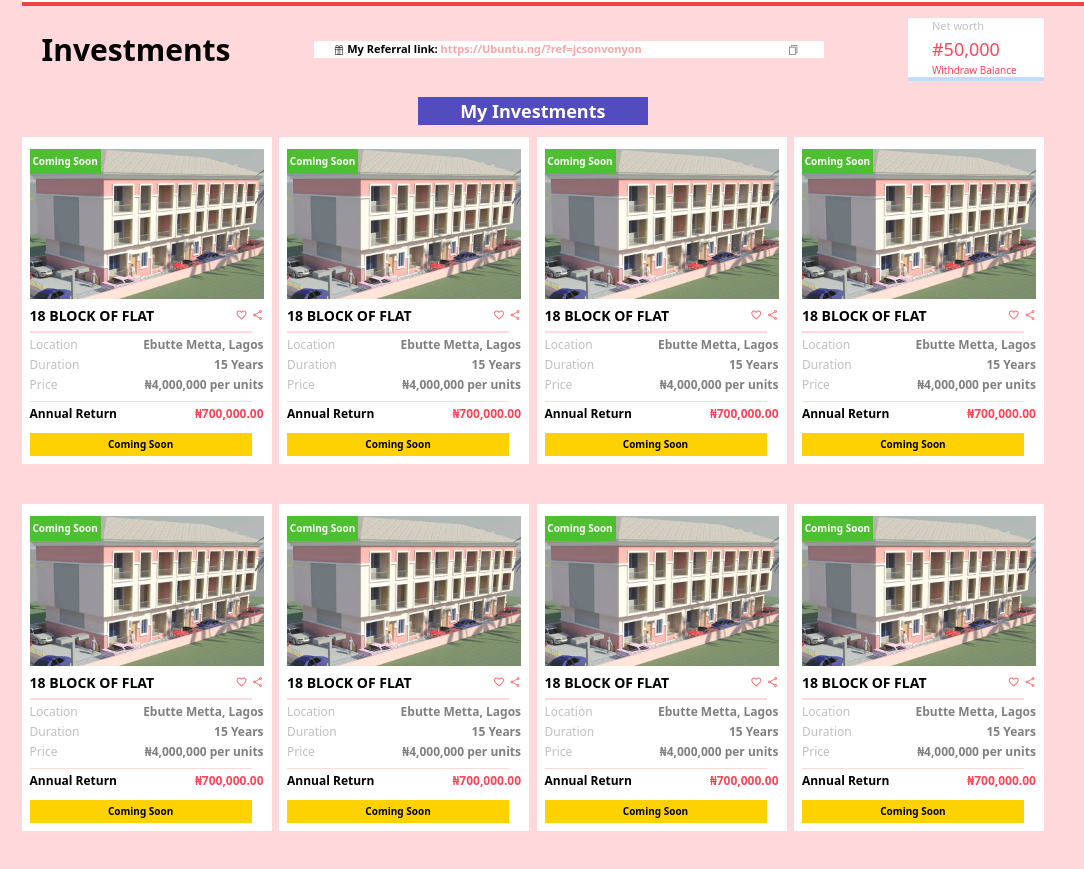
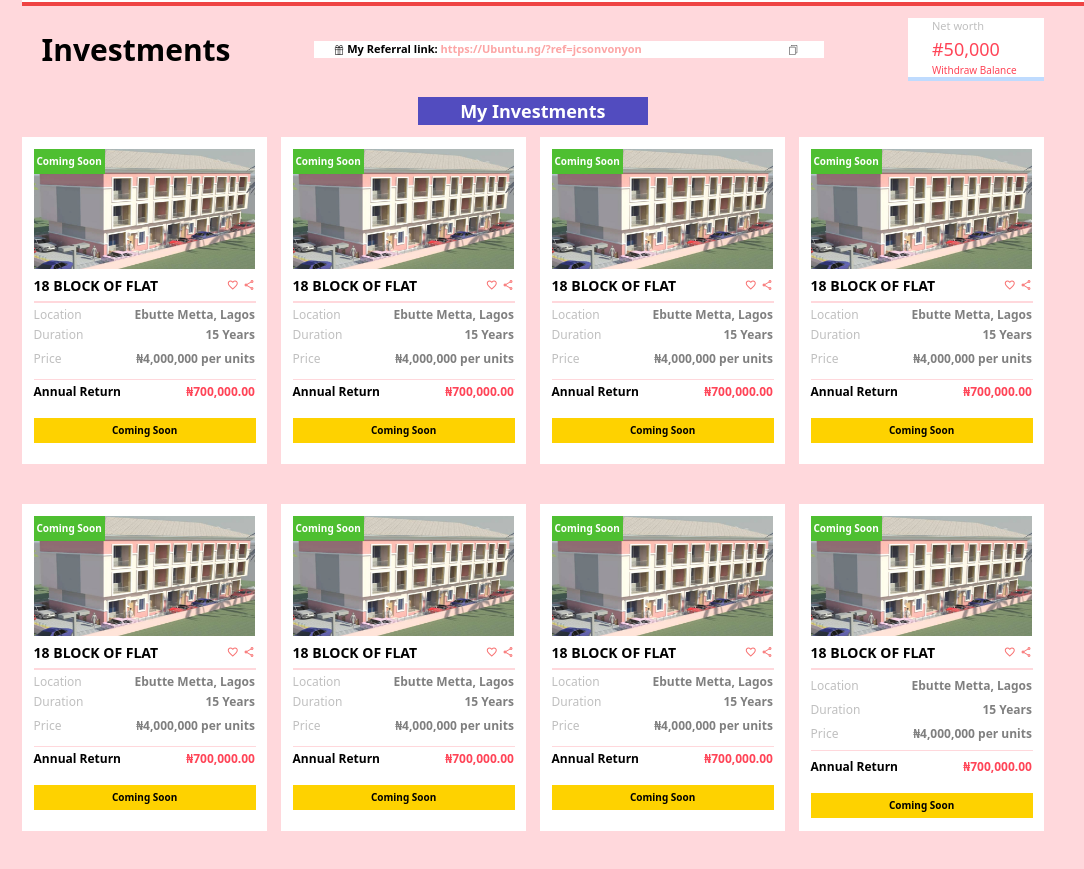
Before and after one commit to saheedibrahim/ubuntu-project, a website: page page_6.html in a window 1280 px wide. Shown: the part 57-926 px from the top of the page, 196-1280 px from the left. Drawn offline with nearby package versions, Linux system fonts and the light colour scheme.

Commit message:
edit page 6

```diff
--- a/page_6.html
+++ b/page_6.html
@@ -167,9 +167,9 @@
             </div>
             <section>
                 <div class=" flex justify-between">
-                    <div class="bg-white px-2 pt-3 h-327pix w-250pix">
+                    <div class="bg-white px-3 py-3 h-327pix w-[24%]">
                         <p class="relative">
-                            <img src="./img/building.jpg" alt="">
+                            <img src="./img/building.jpg" class="h-[7.5rem] w-full" alt="">
                             <button class="bg-vaultColor text-white absolute left-0 top-0 text-10pix font-semibold w-71pix h-25">Coming Soon</button>
                         </p>
                         <div class="flex justify-between py-1">
@@ -180,18 +180,18 @@
                         <p class="w-222pix h-2pix bg-bodyColor"></p>
                         <div>
                             <p class="flex justify-between py-1"><span class="text-xs text-textColP">Location</span><span class="text-xs text-boxText font-semibold">Ebutte Metta, Lagos</span></p>
-                            <p class="flex justify-between pb-1"><span class="text-xs text-textColP">Duration</span><span class="text-xs text-boxText font-semibold">15 Years</span></p>
-                            <p class="flex justify-between pb-1"><span class="text-xs text-textColP">Price</span><span class="text-xs text-boxText font-semibold">₦4,000,000 per units</span></p>
+                            <p class="flex justify-between pb-2"><span class="text-xs text-textColP">Duration</span><span class="text-xs text-boxText font-semibold">15 Years</span></p>
+                            <p class="flex justify-between pb-2"><span class="text-xs text-textColP">Price</span><span class="text-xs text-boxText font-semibold">₦4,000,000 per units</span></p>
                             <p class="w-222pix h-1pix bg-bodyColor my-1"></p>
                             <p class="flex justify-between pb-2"><span class="text-xs text-black font-semibold">Annual Return</span><span class="text-xs text-bodyColors font-semibold">₦700,000.00</span></p>
                         </div>
-                        <div>
-                            <button class="bg-img1 text-10pix font-bold w-222pix py-1">Coming Soon</button>
+                        <div class="w-222pix m-auto mt-2">
+                            <button class="bg-img1 w-full h-[1.5625rem] text-10pix font-bold">Coming Soon</button>
                         </div>
                     </div>
-                    <div class="bg-white px-2 pt-3 h-327pix w-250pix">
+                    <div class="bg-white px-3 py-3 h-327pix w-[24%]">
                         <p class="relative">
-                            <img src="./img/building.jpg" alt="">
+                            <img src="./img/building.jpg" class="h-[7.5rem] w-full" alt="">
                             <button class="bg-vaultColor text-white absolute left-0 top-0 text-10pix font-semibold w-71pix h-25">Coming Soon</button>
                         </p>
                         <div class="flex justify-between py-1">
@@ -202,18 +202,18 @@
                         <p class="w-222pix h-2pix bg-bodyColor"></p>
                         <div>
                             <p class="flex justify-between py-1"><span class="text-xs text-textColP">Location</span><span class="text-xs text-boxText font-semibold">Ebutte Metta, Lagos</span></p>
-                            <p class="flex justify-between pb-1"><span class="text-xs text-textColP">Duration</span><span class="text-xs text-boxText font-semibold">15 Years</span></p>
-                            <p class="flex justify-between pb-1"><span class="text-xs text-textColP">Price</span><span class="text-xs text-boxText font-semibold">₦4,000,000 per units</span></p>
+                            <p class="flex justify-between pb-2"><span class="text-xs text-textColP">Duration</span><span class="text-xs text-boxText font-semibold">15 Years</span></p>
+                            <p class="flex justify-between pb-2"><span class="text-xs text-textColP">Price</span><span class="text-xs text-boxText font-semibold">₦4,000,000 per units</span></p>
                             <p class="w-222pix h-1pix bg-bodyColor my-1"></p>
                             <p class="flex justify-between pb-2"><span class="text-xs text-black font-semibold">Annual Return</span><span class="text-xs text-bodyColors font-semibold">₦700,000.00</span></p>
                         </div>
-                        <div>
-                            <button class="bg-img1 text-10pix font-bold w-222pix py-1">Coming Soon</button>
+                        <div class="w-222pix m-auto mt-2">
+                            <button class="bg-img1 w-full h-[1.5625rem] text-10pix font-bold">Coming Soon</button>
                         </div>
                     </div>
-                    <div class="bg-white px-2 pt-3 h-327pix w-250pix">
+                    <div class="bg-white px-3 py-3 h-327pix w-[24%]">
                         <p class="relative">
-                            <img src="./img/building.jpg" alt="">
+                            <img src="./img/building.jpg" class="h-[7.5rem] w-full" alt="">
                             <button class="bg-vaultColor text-white absolute left-0 top-0 text-10pix font-semibold w-71pix h-25">Coming Soon</button>
                         </p>
                         <div class="flex justify-between py-1">
@@ -224,18 +224,18 @@
                         <p class="w-222pix h-2pix bg-bodyColor"></p>
                         <div>
                             <p class="flex justify-between py-1"><span class="text-xs text-textColP">Location</span><span class="text-xs text-boxText font-semibold">Ebutte Metta, Lagos</span></p>
-                            <p class="flex justify-between pb-1"><span class="text-xs text-textColP">Duration</span><span class="text-xs text-boxText font-semibold">15 Years</span></p>
-                            <p class="flex justify-between pb-1"><span class="text-xs text-textColP">Price</span><span class="text-xs text-boxText font-semibold">₦4,000,000 per units</span></p>
+                            <p class="flex justify-between pb-2"><span class="text-xs text-textColP">Duration</span><span class="text-xs text-boxText font-semibold">15 Years</span></p>
+                            <p class="flex justify-between pb-2"><span class="text-xs text-textColP">Price</span><span class="text-xs text-boxText font-semibold">₦4,000,000 per units</span></p>
                             <p class="w-222pix h-1pix bg-bodyColor my-1"></p>
                             <p class="flex justify-between pb-2"><span class="text-xs text-black font-semibold">Annual Return</span><span class="text-xs text-bodyColors font-semibold">₦700,000.00</span></p>
                         </div>
-                        <div>
-                            <button class="bg-img1 text-10pix font-bold w-222pix py-1">Coming Soon</button>
+                        <div class="w-222pix m-auto mt-2">
+                            <button class="bg-img1 w-full h-[1.5625rem] text-10pix font-bold">Coming Soon</button>
                         </div>
                     </div>
-                    <div class="bg-white px-2 pt-3 h-327pix w-250pix">
+                    <div class="bg-white px-3 py-3 h-327pix w-[24%]">
                         <p class="relative">
-                            <img src="./img/building.jpg" alt="">
+                            <img src="./img/building.jpg" class="h-[7.5rem] w-full" alt="">
                             <button class="bg-vaultColor text-white absolute left-0 top-0 text-10pix font-semibold w-71pix h-25">Coming Soon</button>
                         </p>
                         <div class="flex justify-between py-1">
@@ -246,21 +246,21 @@
                         <p class="w-222pix h-2pix bg-bodyColor"></p>
                         <div>
                             <p class="flex justify-between py-1"><span class="text-xs text-textColP">Location</span><span class="text-xs text-boxText font-semibold">Ebutte Metta, Lagos</span></p>
-                            <p class="flex justify-between pb-1"><span class="text-xs text-textColP">Duration</span><span class="text-xs text-boxText font-semibold">15 Years</span></p>
-                            <p class="flex justify-between pb-1"><span class="text-xs text-textColP">Price</span><span class="text-xs text-boxText font-semibold">₦4,000,000 per units</span></p>
+                            <p class="flex justify-between pb-2"><span class="text-xs text-textColP">Duration</span><span class="text-xs text-boxText font-semibold">15 Years</span></p>
+                            <p class="flex justify-between pb-2"><span class="text-xs text-textColP">Price</span><span class="text-xs text-boxText font-semibold">₦4,000,000 per units</span></p>
                             <p class="w-222pix h-1pix bg-bodyColor my-1"></p>
                             <p class="flex justify-between pb-2"><span class="text-xs text-black font-semibold">Annual Return</span><span class="text-xs text-bodyColors font-semibold">₦700,000.00</span></p>
                         </div>
-                        <div>
-                            <button class="bg-img1 text-10pix font-bold w-222pix py-1">Coming Soon</button>
+                        <div class="w-222pix m-auto mt-2">
+                            <button class="bg-img1 w-full h-[1.5625rem] text-10pix font-bold">Coming Soon</button>
                         </div>
                     </div>
                 </div>
 
                 <div class=" flex justify-between mt-10">
-                    <div class="bg-white px-2 pt-3 h-327pix w-250pix">
+                    <div class="bg-white px-3 py-3 h-327pix w-[24%]">
                         <p class="relative">
-                            <img src="./img/building.jpg" alt="">
+                            <img src="./img/building.jpg" class="h-[7.5rem] w-full" alt="">
                             <button class="bg-vaultColor text-white absolute left-0 top-0 text-10pix font-semibold w-71pix h-25">Coming Soon</button>
                         </p>
                         <div class="flex justify-between py-1">
@@ -271,18 +271,18 @@
                         <p class="w-222pix h-2pix bg-bodyColor"></p>
                         <div>
                             <p class="flex justify-between py-1"><span class="text-xs text-textColP">Location</span><span class="text-xs text-boxText font-semibold">Ebutte Metta, Lagos</span></p>
-                            <p class="flex justify-between pb-1"><span class="text-xs text-textColP">Duration</span><span class="text-xs text-boxText font-semibold">15 Years</span></p>
-                            <p class="flex justify-between pb-1"><span class="text-xs text-textColP">Price</span><span class="text-xs text-boxText font-semibold">₦4,000,000 per units</span></p>
+                            <p class="flex justify-between pb-2"><span class="text-xs text-textColP">Duration</span><span class="text-xs text-boxText font-semibold">15 Years</span></p>
+                            <p class="flex justify-between pb-2"><span class="text-xs text-textColP">Price</span><span class="text-xs text-boxText font-semibold">₦4,000,000 per units</span></p>
                             <p class="w-222pix h-1pix bg-bodyColor my-1"></p>
                             <p class="flex justify-between pb-2"><span class="text-xs text-black font-semibold">Annual Return</span><span class="text-xs text-bodyColors font-semibold">₦700,000.00</span></p>
                         </div>
-                        <div>
-                            <button class="bg-img1 text-10pix font-bold w-222pix py-1">Coming Soon</button>
+                        <div class="w-222pix m-auto mt-2">
+                            <button class="bg-img1 w-full h-[1.5625rem] text-10pix font-bold text-centerp m-autop">Coming Soon</button>
                         </div>
                     </div>
-                    <div class="bg-white px-2 pt-3 h-327pix w-250pix">
+                    <div class="bg-white px-3 py-3 h-327pix w-[24%]">
                         <p class="relative">
-                            <img src="./img/building.jpg" alt="">
+                            <img src="./img/building.jpg" class="h-[7.5rem] w-full" alt="">
                             <button class="bg-vaultColor text-white absolute left-0 top-0 text-10pix font-semibold w-71pix h-25">Coming Soon</button>
                         </p>
                         <div class="flex justify-between py-1">
@@ -293,18 +293,18 @@
                         <p class="w-222pix h-2pix bg-bodyColor"></p>
                         <div>
                             <p class="flex justify-between py-1"><span class="text-xs text-textColP">Location</span><span class="text-xs text-boxText font-semibold">Ebutte Metta, Lagos</span></p>
-                            <p class="flex justify-between pb-1"><span class="text-xs text-textColP">Duration</span><span class="text-xs text-boxText font-semibold">15 Years</span></p>
-                            <p class="flex justify-between pb-1"><span class="text-xs text-textColP">Price</span><span class="text-xs text-boxText font-semibold">₦4,000,000 per units</span></p>
+                            <p class="flex justify-between pb-2"><span class="text-xs text-textColP">Duration</span><span class="text-xs text-boxText font-semibold">15 Years</span></p>
+                            <p class="flex justify-between pb-2"><span class="text-xs text-textColP">Price</span><span class="text-xs text-boxText font-semibold">₦4,000,000 per units</span></p>
                             <p class="w-222pix h-1pix bg-bodyColor my-1"></p>
                             <p class="flex justify-between pb-2"><span class="text-xs text-black font-semibold">Annual Return</span><span class="text-xs text-bodyColors font-semibold">₦700,000.00</span></p>
                         </div>
-                        <div>
-                            <button class="bg-img1 text-10pix font-bold w-222pix py-1">Coming Soon</button>
+                        <div class="w-222pix m-auto mt-2">
+                            <button class="bg-img1 w-full h-[1.5625rem] text-10pix font-bold">Coming Soon</button>
                         </div>
                     </div>
-                    <div class="bg-white px-2 pt-3 h-327pix w-250pix">
+                    <div class="bg-white px-3 py-3 h-327pix w-[24%]">
                         <p class="relative">
-                            <img src="./img/building.jpg" alt="">
+                            <img src="./img/building.jpg" class="h-[7.5rem] w-full" alt="">
                             <button class="bg-vaultColor text-white absolute left-0 top-0 text-10pix font-semibold w-71pix h-25">Coming Soon</button>
                         </p>
                         <div class="flex justify-between py-1">
@@ -315,18 +315,18 @@
                         <p class="w-222pix h-2pix bg-bodyColor"></p>
                         <div>
                             <p class="flex justify-between py-1"><span class="text-xs text-textColP">Location</span><span class="text-xs text-boxText font-semibold">Ebutte Metta, Lagos</span></p>
-                            <p class="flex justify-between pb-1"><span class="text-xs text-textColP">Duration</span><span class="text-xs text-boxText font-semibold">15 Years</span></p>
-                            <p class="flex justify-between pb-1"><span class="text-xs text-textColP">Price</span><span class="text-xs text-boxText font-semibold">₦4,000,000 per units</span></p>
+                            <p class="flex justify-between pb-2"><span class="text-xs text-textColP">Duration</span><span class="text-xs text-boxText font-semibold">15 Years</span></p>
+                            <p class="flex justify-between pb-2"><span class="text-xs text-textColP">Price</span><span class="text-xs text-boxText font-semibold">₦4,000,000 per units</span></p>
                             <p class="w-222pix h-1pix bg-bodyColor my-1"></p>
                             <p class="flex justify-between pb-2"><span class="text-xs text-black font-semibold">Annual Return</span><span class="text-xs text-bodyColors font-semibold">₦700,000.00</span></p>
                         </div>
-                        <div>
-                            <button class="bg-img1 text-10pix font-bold w-222pix py-1">Coming Soon</button>
+                        <div class="w-222pix m-auto mt-2">
+                            <button class="bg-img1 w-full h-[1.5625rem] text-10pix font-bold">Coming Soon</button>
                         </div>
                     </div>
-                    <div class="bg-white px-2 pt-3 h-327pix w-250pix">
+                    <div class="bg-white px-3 py-3 h-327pix w-[24%]">
                         <p class="relative">
-                            <img src="./img/building.jpg" alt="">
+                            <img src="./img/building.jpg" class="h-[7.5rem] w-full" class="h-[7.5rem] w-full" alt="">
                             <button class="bg-vaultColor text-white absolute left-0 top-0 text-10pix font-semibold w-71pix h-25">Coming Soon</button>
                         </p>
                         <div class="flex justify-between py-1">
@@ -336,14 +336,14 @@
                         </div>
                         <p class="w-222pix h-2pix bg-bodyColor"></p>
                         <div>
-                            <p class="flex justify-between py-1"><span class="text-xs text-textColP">Location</span><span class="text-xs text-boxText font-semibold">Ebutte Metta, Lagos</span></p>
-                            <p class="flex justify-between pb-1"><span class="text-xs text-textColP">Duration</span><span class="text-xs text-boxText font-semibold">15 Years</span></p>
-                            <p class="flex justify-between pb-1"><span class="text-xs text-textColP">Price</span><span class="text-xs text-boxText font-semibold">₦4,000,000 per units</span></p>
-                            <p class="w-222pix h-1pix bg-bodyColor my-1"></p>
+                            <p class="flex justify-between py-2"><span class="text-xs text-textColP">Location</span><span class="text-xs text-boxText font-semibold">Ebutte Metta, Lagos</span></p>
+                            <p class="flex justify-between pb-2"><span class="text-xs text-textColP">Duration</span><span class="text-xs text-boxText font-semibold">15 Years</span></p>
+                            <p class="flex justify-between pb-2"><span class="text-xs text-textColP">Price</span><span class="text-xs text-boxText font-semibold">₦4,000,000 per units</span></p>
+                            <p class="w-222pix h-1pix bg-bodyColor mb-2"></p>
                             <p class="flex justify-between pb-2"><span class="text-xs text-black font-semibold">Annual Return</span><span class="text-xs text-bodyColors font-semibold">₦700,000.00</span></p>
                         </div>
-                        <div>
-                            <button class="bg-img1 text-10pix font-bold w-222pix py-1">Coming Soon</button>
+                        <div class="w-222pix m-auto mt-2">
+                            <button class="bg-img1 w-full h-[1.5625rem] text-10pix font-bold">Coming Soon</button>
                         </div>
                     </div>
                 </div>
```
Also changed, not shown: index.html (+9 -9 lines), page_4.html (+3 -2 lines), page_5.html (+8 -8 lines), css/style.css.
